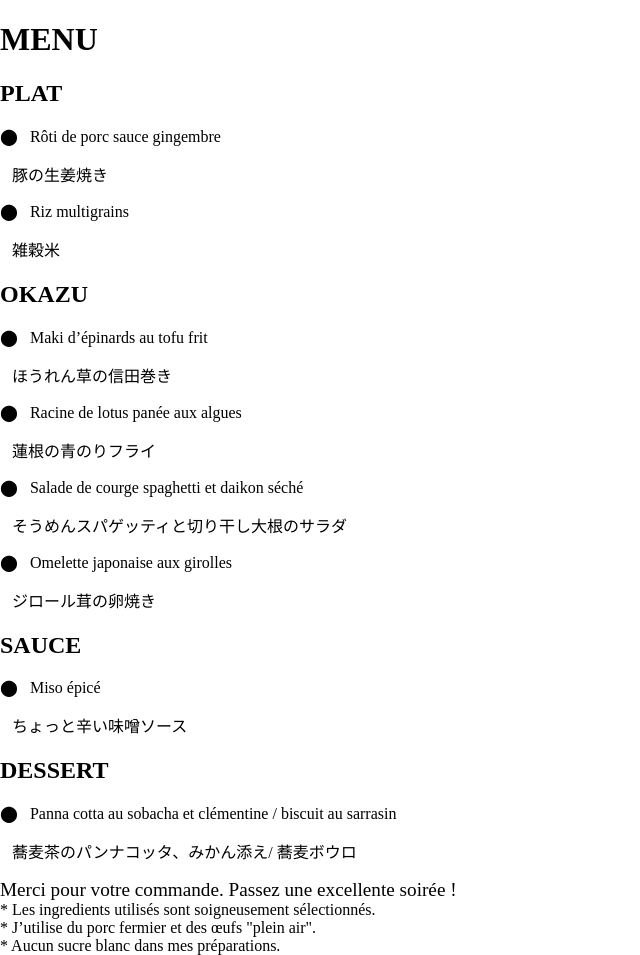
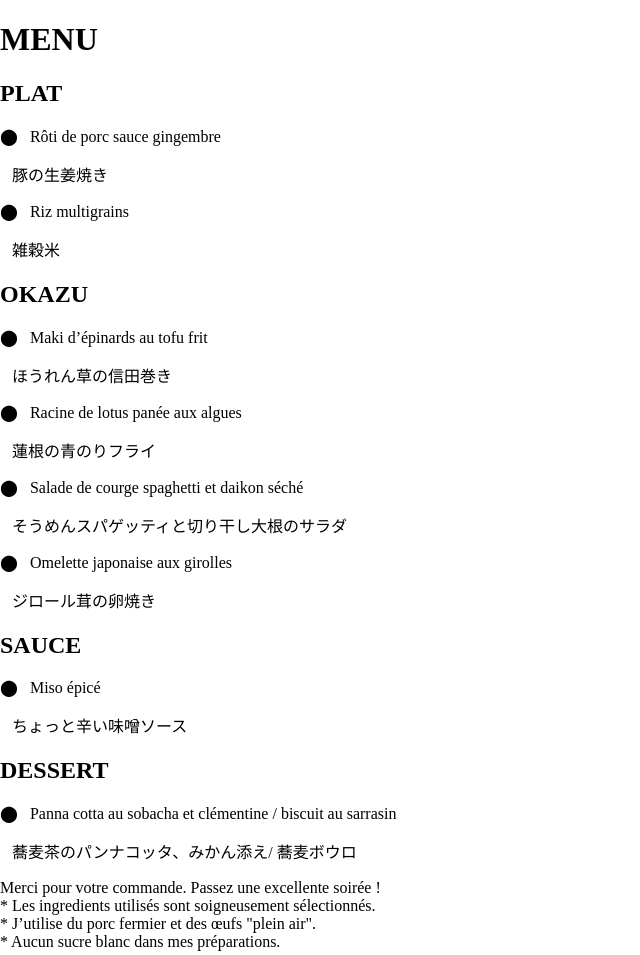
Before and after one commit to matsupin/main, a Jekyll site: the page built from menus/commande_sophie_181124.html, in a window 1280 px wide. Shown: the whole page, without its empty margins (0-640 px from the left). Built offline with Jekyll 4.4.1, drawn with Linux system fonts in a browser that asks for light colours.

Commit message:
Update commande_sophie_181124.html

```diff
--- a/menus/commande_sophie_181124.html
+++ b/menus/commande_sophie_181124.html
@@ -60,7 +60,7 @@
     <!-- Image at the end of the menu -->
     <!-- <img src="../assets/images/massage.jpg" alt="Etsuko doing a Japanese massage" class="menu-image"> -->
 
-    <div class="comment" style="font-size: 1.2em;">Merci pour votre commande. Passez une excellente soirée !</div>
+    <div class="comment" style="font-size: 1.0em;">Merci pour votre commande. Passez une excellente soirée !</div>
 
     <div class="comment">* Les ingredients utilisés sont soigneusement sélectionnés.</div>
     <div class="comment">* J’utilise du porc fermier et des œufs "plein air".</div>
```
